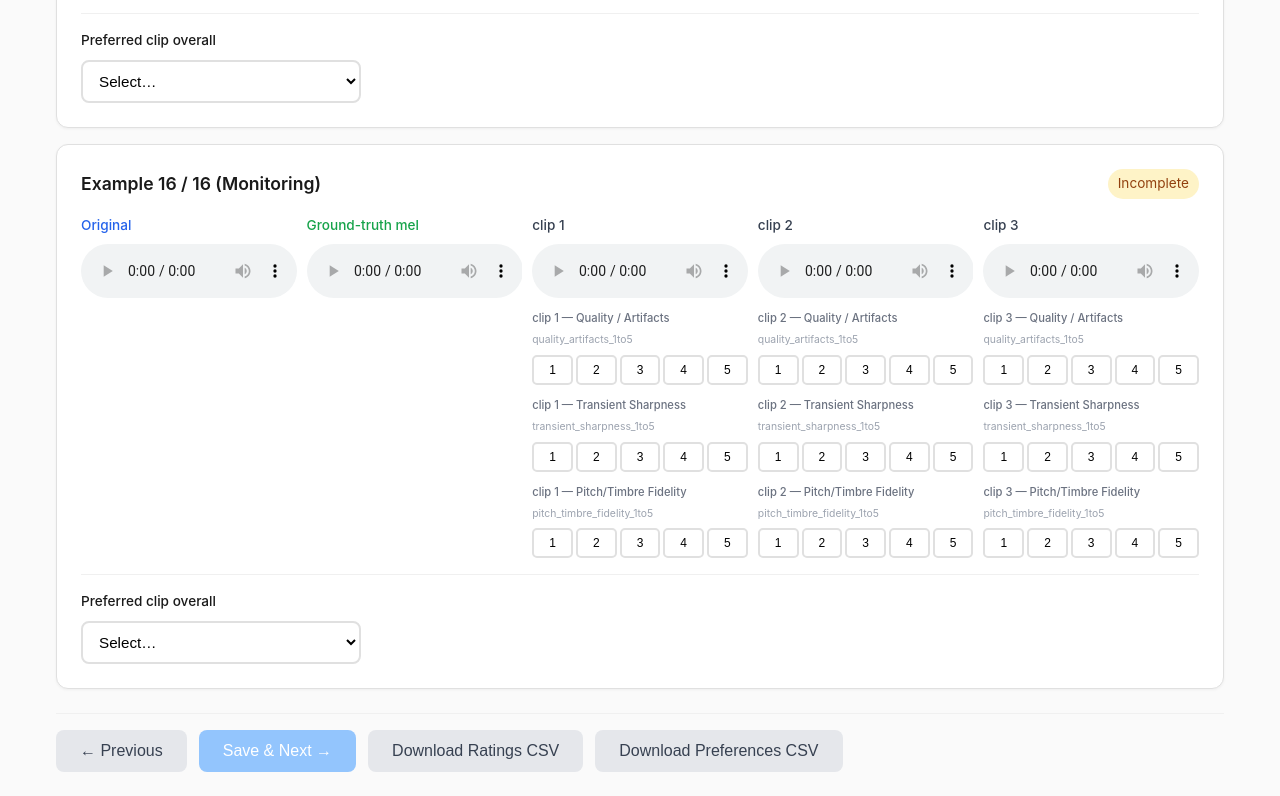
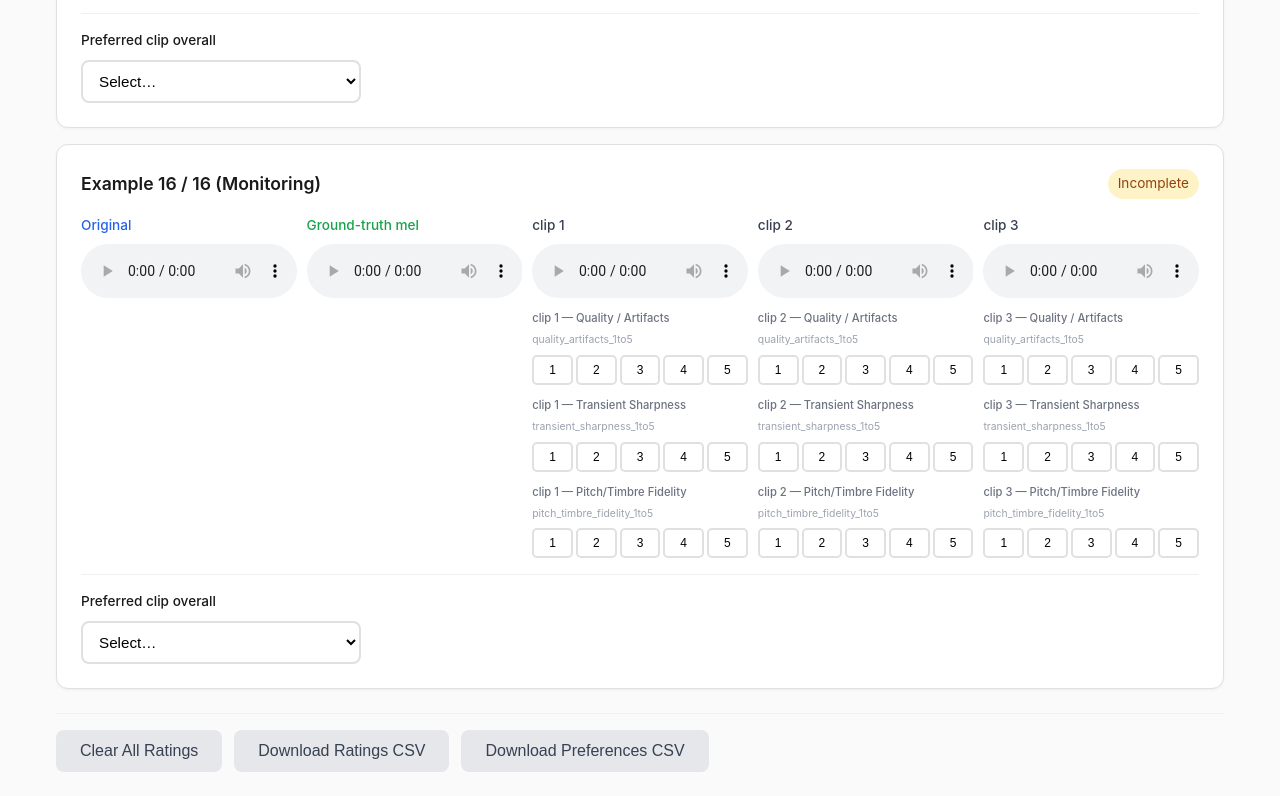
Before and after one commit to AndreaCogliati/listening-test, a plain HTML site: page task27/index.html in a window 1280 px wide. Shown: the part 9356-10152 px from the top of the page. Drawn offline with Linux system fonts and the light colour scheme.

Commit message:
TASK-27: remove prev/next buttons, add clear button, show all examples at once

```diff
--- a/task27/index.html
+++ b/task27/index.html
@@ -124,8 +124,7 @@
   <div id="examplesContainer"></div>
 
   <div class="actions">
-    <button class="btn btn-secondary" id="prevBtn" onclick="navigate(-1)">← Previous</button>
-    <button class="btn btn-primary" id="nextBtn" onclick="navigate(1)">Save & Next →</button>
+    <button class="btn btn-secondary" id="clearBtn" onclick="clearAll()">Clear All Ratings</button>
     <button class="btn btn-secondary" id="downloadRatingsBtn" onclick="downloadRatingsCSV()">Download Ratings CSV</button>
     <button class="btn btn-secondary" id="downloadPrefsBtn" onclick="downloadPrefsCSV()">Download Preferences CSV</button>
   </div>
@@ -288,31 +287,16 @@ function updateExampleStatus(ex) {
   statusEl.textContent = done ? 'Complete' : 'Incomplete';
   statusEl.className = 'example-status' + (done ? ' complete' : '');
   renderProgress();
-  updateNavButtons();
 }
 
-function updateNavButtons() {
-  const r = ratings[exampleId(currentIndex)];
-  let canAdvance = false;
-  if (r) {
-    canAdvance = true;
-    for (const c of CLIPS) {
-      if (!r[c] || DIMENSIONS.some(d => typeof r[c][d.key] !== 'number')) { canAdvance = false; break; }
-    }
-    if (!r.preferred || r.preferred === '') canAdvance = false;
-  }
-  document.getElementById('nextBtn').disabled = !canAdvance && currentIndex < NUM_EXAMPLES - 1;
-  document.getElementById('nextBtn').textContent = currentIndex === NUM_EXAMPLES - 1 ? 'Finish' : 'Save & Next →';
-  document.getElementById('prevBtn').disabled = currentIndex === 0;
-}
-
-function navigate(dir) {
-  const newIdx = currentIndex + dir;
-  if (newIdx < 0 || newIdx >= NUM_EXAMPLES) return;
-  currentIndex = newIdx;
-  saveState();
+function clearAll() {
+  if (!confirm('Clear all ratings? This cannot be undone.')) return;
+  ratings = {};
+  localStorage.removeItem('task27Ratings');
+  localStorage.removeItem('task27Index');
+  currentIndex = 0;
   renderAll();
-  window.scrollTo({top: 0, behavior: 'smooth'});
+  showToast('All ratings cleared', 'success');
 }
 
 function renderExample(ex, index) {
@@ -356,8 +340,6 @@ function renderAll() {
     container.appendChild(renderExample(exampleId(i), i));
   }
   updateExampleStatus(exampleId(currentIndex));
-  const currentCard = document.querySelector(`[data-example="${exampleId(currentIndex)}"]`);
-  if (currentCard) currentCard.scrollIntoView({behavior: 'smooth', block: 'start'});
 }
 
 function downloadRatingsCSV() {
```
